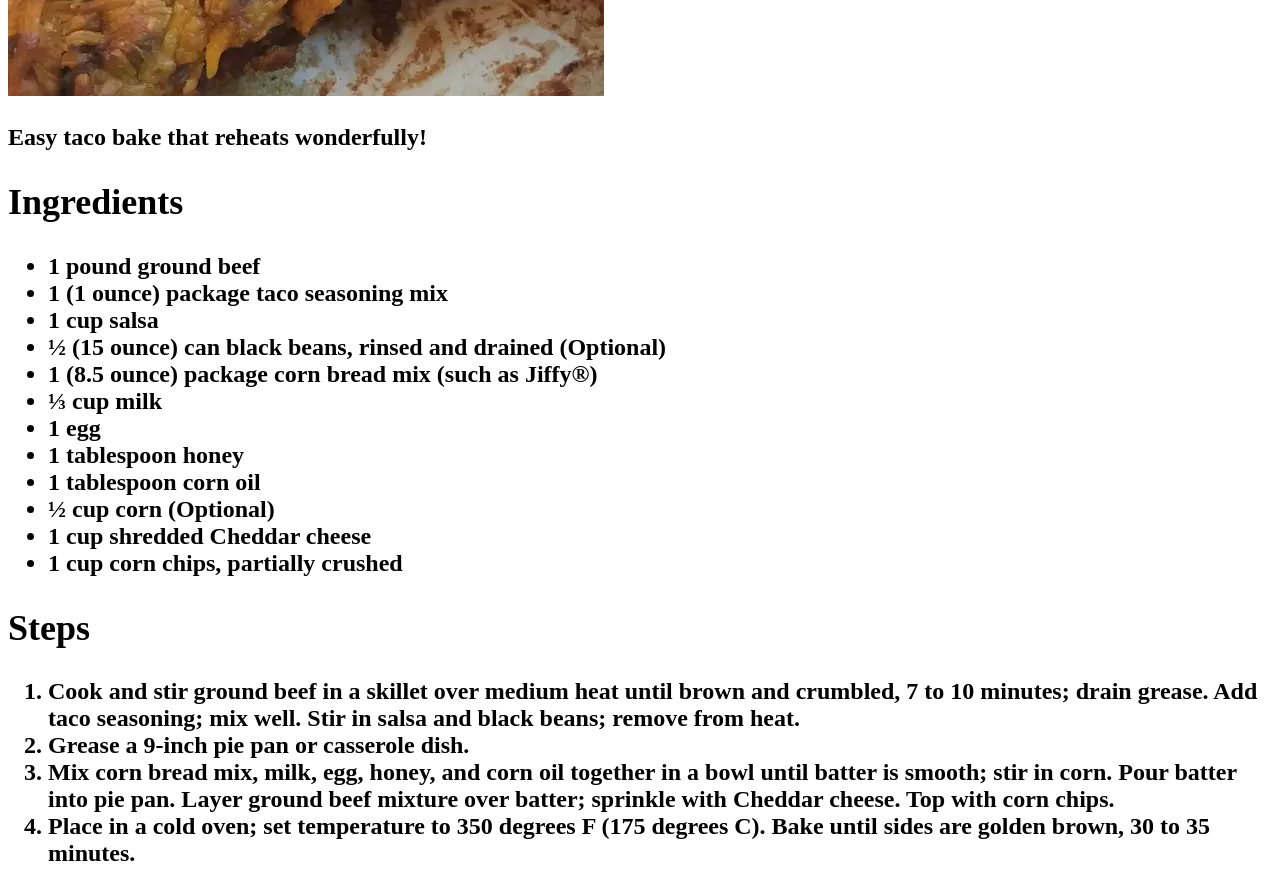
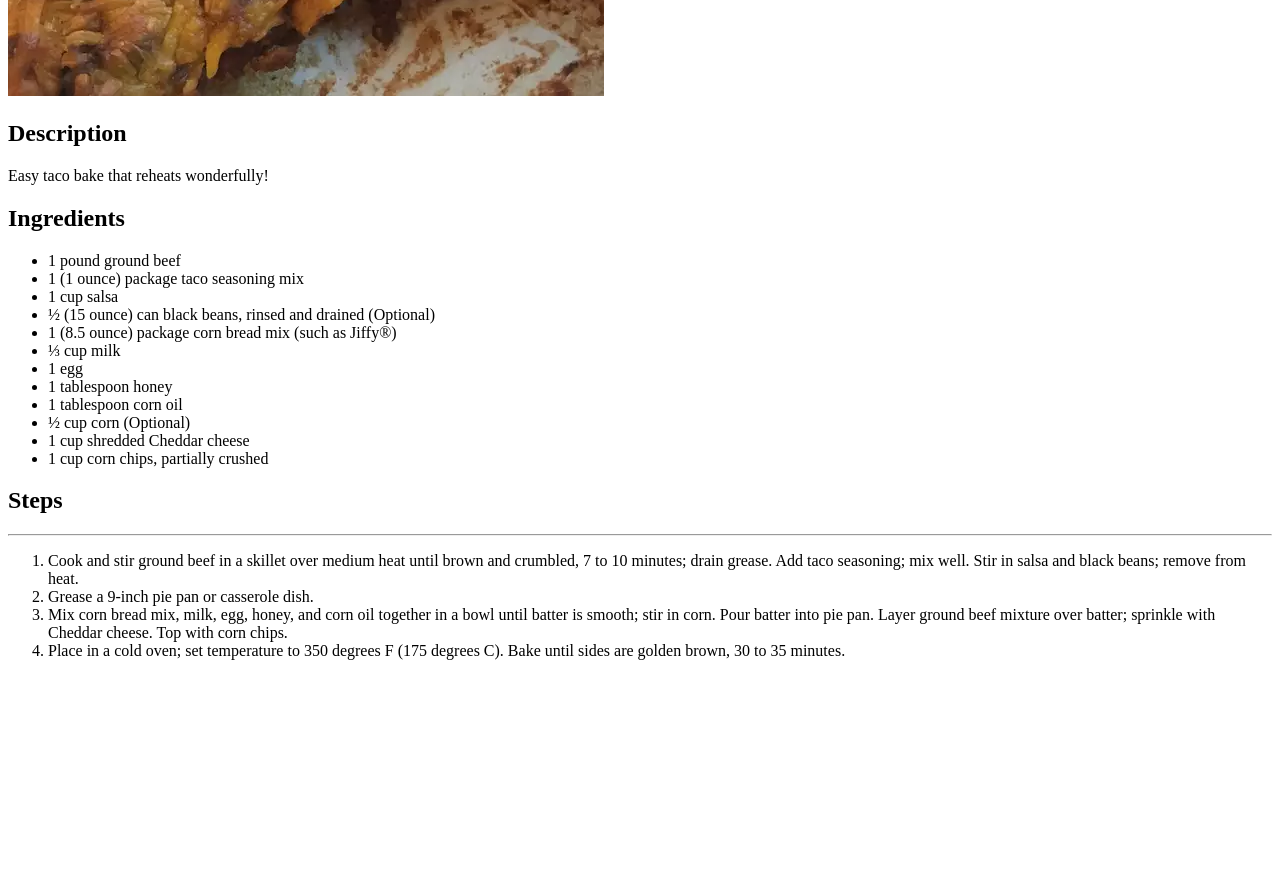
Before and after one commit to MichaelBardwell/Odin-Recipes, a plain HTML site: page recipes/TacoBakePie.html in a window 1280 px wide. Shown: the part 580-1471 px from the top of the page. After the commit the page ends 1256 px from the top, so only its background shows below. Drawn offline with Linux system fonts and the light colour scheme.

Commit message:
Fixed missing heading2 close brackets

```diff
--- a/recipes/TacoBakePie.html
+++ b/recipes/TacoBakePie.html
@@ -9,7 +9,7 @@
 <body>
     <H1>Taco Bake Pie</H1>
     <img src="../images/TacoBakePie.webp">
-    <H2><Description/H2>
+    <H2>Description</H2>
         <p>Easy taco bake that reheats wonderfully!</p>
     <H2>Ingredients</H2>
     <ul>
@@ -26,7 +26,7 @@
         <li>1 cup shredded Cheddar cheese</li>
         <li>1 cup corn chips, partially crushed</li>
     </ul>
-    <H2>Steps</H2>
+    <H2>Steps</H2><hr>
     <ol>
         <li>Cook and stir ground beef in a skillet over medium heat until brown and crumbled, 7 to 10 minutes; drain grease. Add taco seasoning; mix well. Stir in salsa and black beans; remove from heat.</li>
         <li>Grease a 9-inch pie pan or casserole dish.</li>
```
